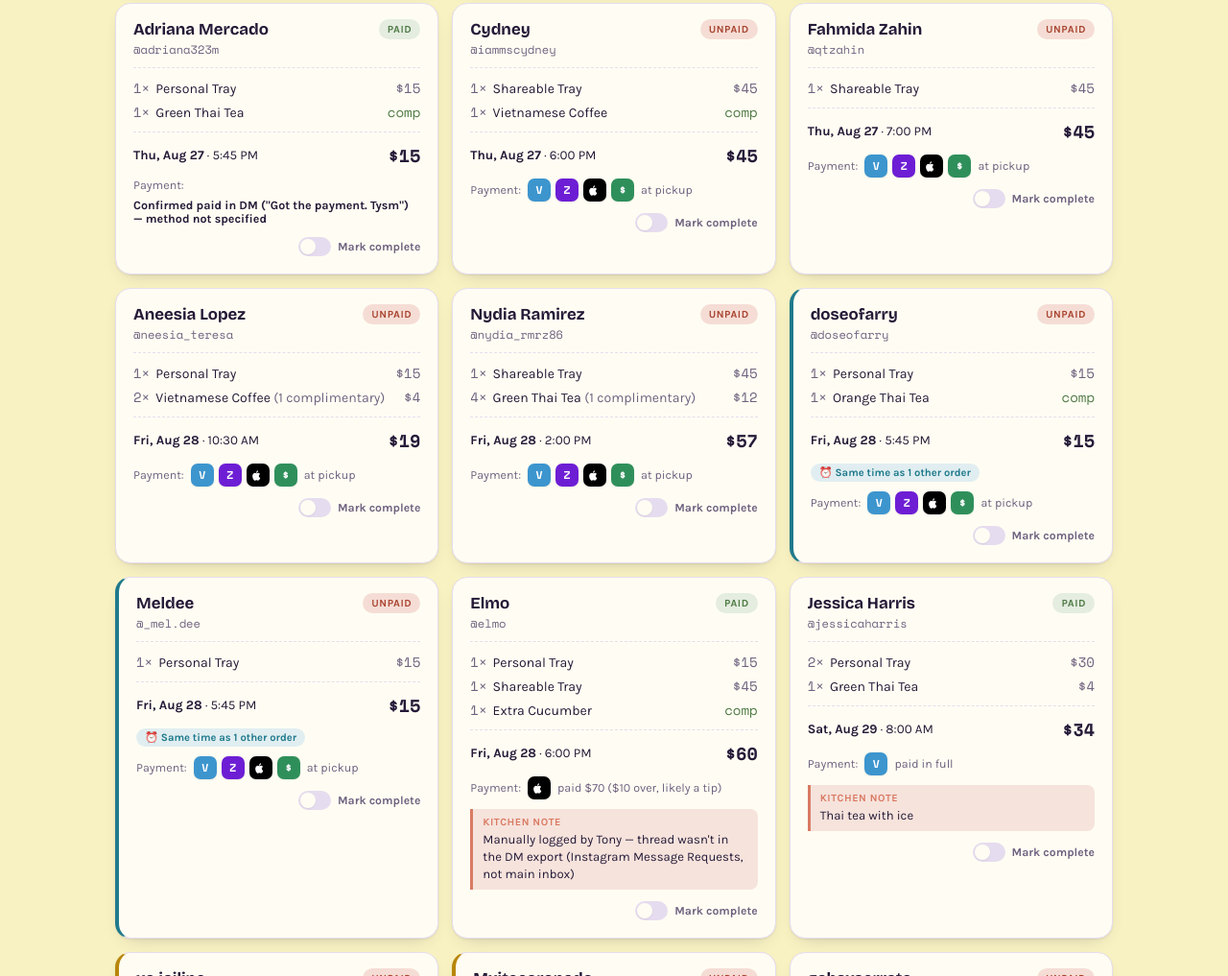
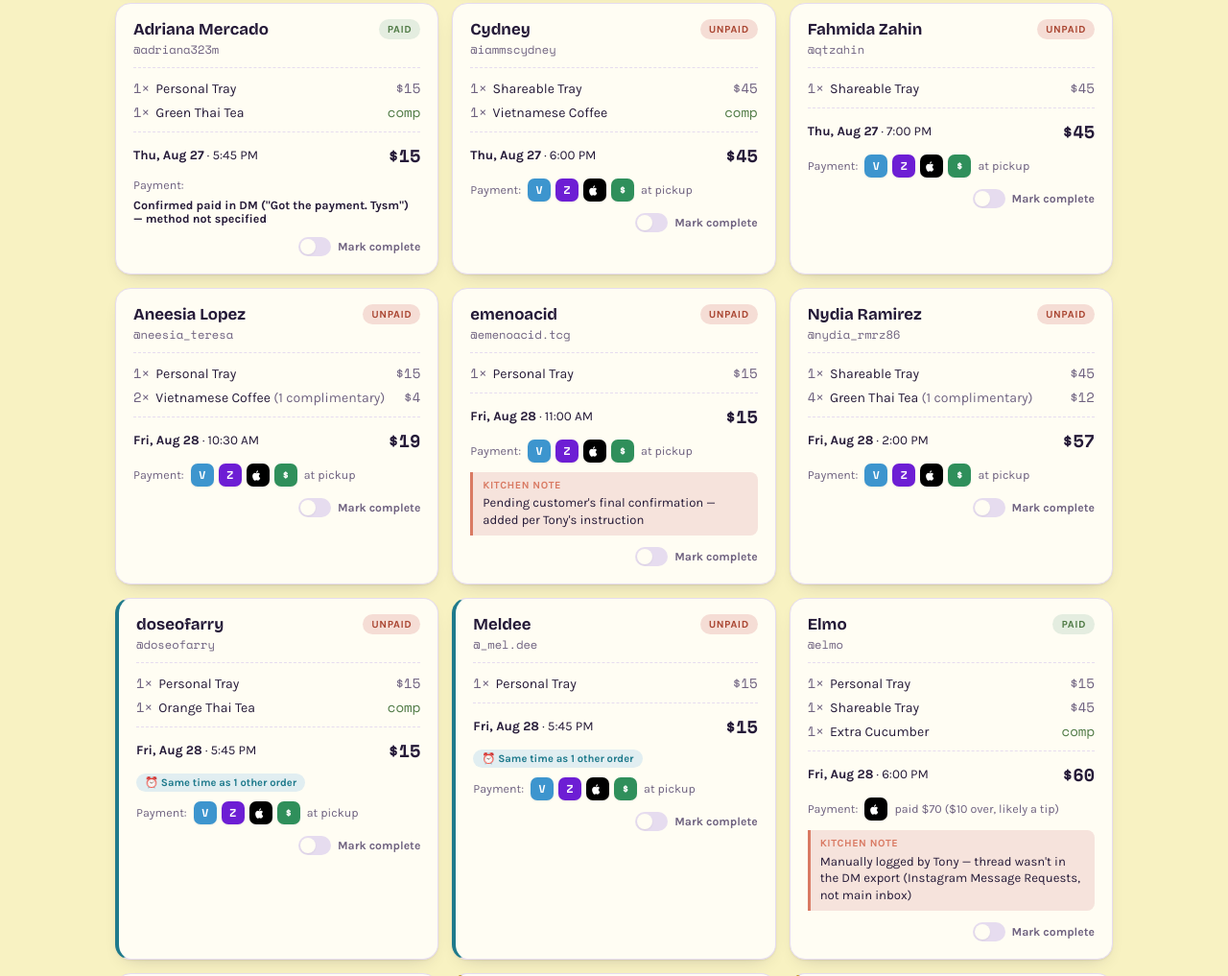
Before and after one commit to htran42595-blip/rice-shine-order-board, a plain HTML site: page index.html in a window 1280 px wide. Shown: the part 636-1653 px from the top of the page at 96% size. Drawn offline with nearby package versions, Linux system fonts and the light colour scheme.

Commit message:
Add files via upload

```diff
--- a/index.html
+++ b/index.html
@@ -1336,6 +1336,17 @@
       pickupDate: "2026-08-29", pickupTime: "4:30 PM",
       paid: false, payMethod: "Venmo / Zelle / Apple Pay / cash — at pickup",
       notes: ""
+    },
+    {
+      name: "emenoacid", handle: "emenoacid.tcg",
+      items: [
+        { qty: 1, name: "Personal Tray", price: 15 }
+      ],
+      total: 15,
+      orderDate: "2026-08-27", orderTime: "21:40",
+      pickupDate: "2026-08-28", pickupTime: "11:00 AM",
+      paid: false, payMethod: "Venmo / Zelle / Apple Pay / cash — at pickup",
+      notes: "Pending customer's final confirmation — added per Tony's instruction"
     }
   ];
 
```
